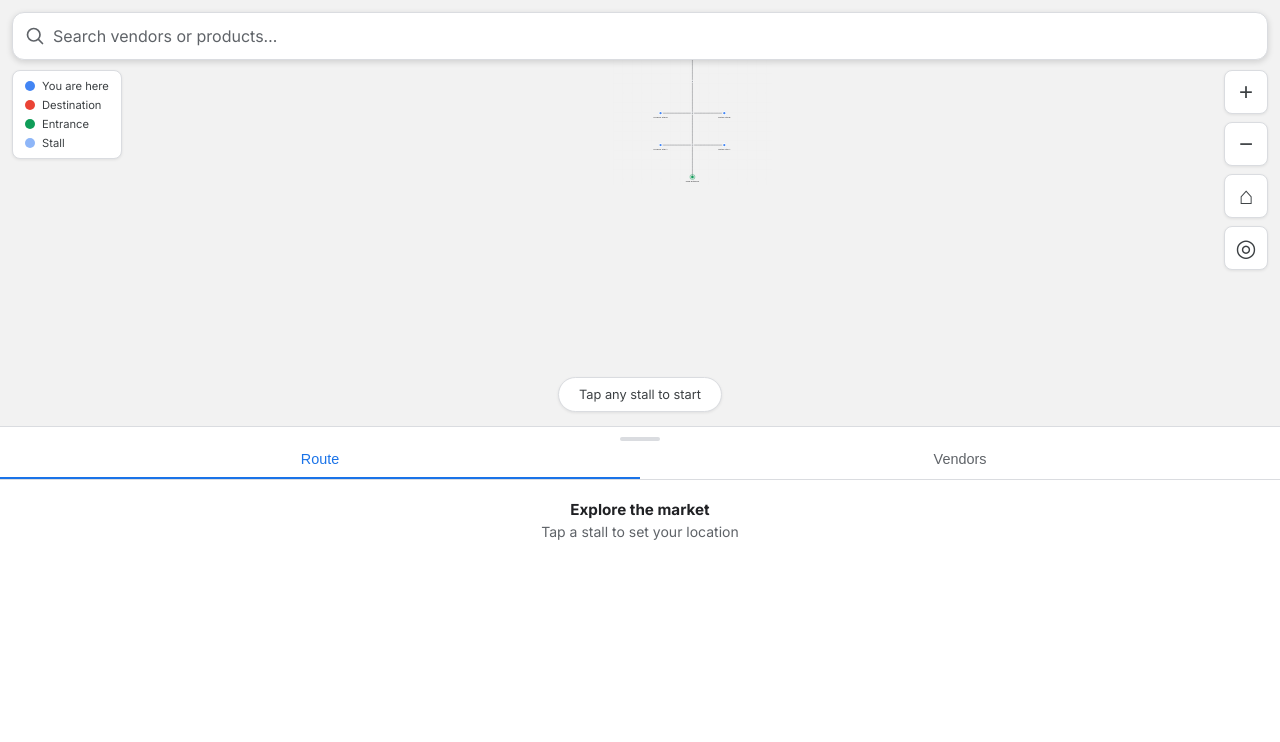
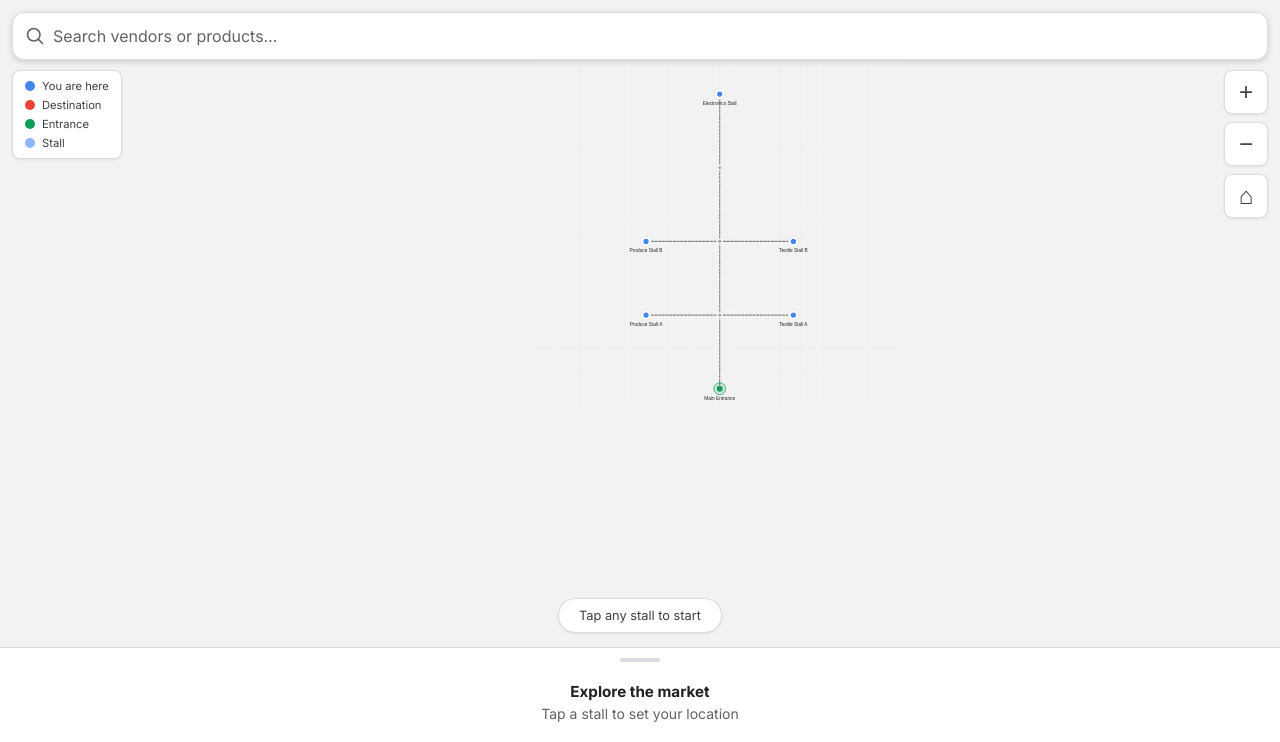
Before and after one commit to Nizor/marketnav, a Django app: page /market/test-market/map/ in a window 1280 px wide. Shown: the part 58-800 px from the top of the page. Run offline with Django 4.2, Linux system fonts and the light colour scheme; data comes from the database, SQL or seed files in the repository; some libraries are stand-ins or nearby versions.

Commit message:
updated map view

```diff
--- a/templates/base.html
+++ b/templates/base.html
@@ -1,4 +1,5 @@
 <!DOCTYPE html>
+{% load static %}
 <html lang="en">
 <head>
   <meta charset="UTF-8" />
@@ -9,6 +10,13 @@
   <link rel="preconnect" href="https://fonts.googleapis.com" />
   <link rel="preconnect" href="https://fonts.gstatic.com" crossorigin />
   <link href="https://fonts.googleapis.com/css2?family=Inter:wght@400;500;600;700&display=swap" rel="stylesheet" />
+  <link rel="manifest" href="{% static 'manifest.json' %}">
+  <script>
+    if ('serviceWorker' in navigator) {
+      navigator.serviceWorker.register("{% static 'sw.js' %}")
+        .then(() => console.log('SW registered'));
+    }
+  </script>
   <script src="https://unpkg.com/htmx.org@1.9.10" defer></script>
 
   <style>
--- a/templates/navigation/map.html
+++ b/templates/navigation/map.html
@@ -226,11 +226,37 @@
 
   /* ========== BOTTOM PANEL (route & list) ========== */
   #bottom-panel {
-    flex: 3;
+    flex: 0 0 auto;                     /* collapsed by default */
     position: relative; z-index: 10;
     background: white; border-top: 1px solid #dadce0;
-    overflow-y: auto; -webkit-overflow-scrolling: touch;
+    overflow: hidden;
+    transition: flex 0.3s ease;         /* smooth expand/collapse */
+    max-height: 55vh;                  /* safety limit when expanded */
   }
+
+  #bottom-panel.expanded {
+    flex: 3;                            /* 30% when open */
+    overflow-y: auto;
+    -webkit-overflow-scrolling: touch;
+  }
+
+  /* Hide the inner content when collapsed (except the handle) */
+  #panel-content {
+    display: none;
+  }
+  #bottom-panel.expanded #panel-content {
+    display: block;
+  }
+
+  /* Make the handle look tappable */
+  .handle {
+    width: 40px; height: 4px; background: #dadce0;
+    border-radius: 2px; margin: 10px auto;
+    cursor: pointer;
+    transition: background 0.2s;
+  }
+  .handle:hover { background: #9aa0a6; }
+
   .handle { width: 40px; height: 4px; background: #dadce0; border-radius: 2px; margin: 10px auto 0; }
   .p-empty { padding: 20px; text-align: center; color: #5f6368; font-size: .875rem; }
   .p-empty strong { display: block; font-family: var(--ff-display); font-size: .95rem; color: #202124; margin-bottom: 4px; }
@@ -361,7 +387,6 @@
     <button class="zoom-btn" onclick="zoomIn()">+</button>
     <button class="zoom-btn" onclick="zoomOut()">−</button>
     <button class="zoom-btn" onclick="fitMap(true)">⌂</button>
-    <button class="zoom-btn" onclick="geoLocate()" title="My Location">◎</button>
   </div>
 
   <div class="legend">
@@ -392,10 +417,12 @@
 </div>
 
 <div id="bottom-panel">
-  <div class="handle"></div>
-  <div class="tab-bar">
-    <button class="tab-btn active" id="tab-route" onclick="switchTab('route')">Route</button>
-    <button class="tab-btn" id="tab-list" onclick="switchTab('list')">Vendors</button>
+  <div class="handle" onclick="togglePanel()"></div>
+  <div id="panel-content">
+    <div class="tab-bar">
+      <button class="tab-btn active" id="tab-route" onclick="switchTab('route')">Route</button>
+      <button class="tab-btn" id="tab-list" onclick="switchTab('list')">Vendors</button>
+    </div>
   </div>
   <div id="panel-body">
     <div class="p-empty">
@@ -563,36 +590,6 @@
   if (!e.target.classList.contains('node-hit')) closeTooltip();
 });
 
-// ── Current Location (GPS fallback) ─────────────────────────────
-function geoLocate() {
-  if (!navigator.geolocation) {
-    showToast('Geolocation not supported. Using your last tapped node.');
-    if (fromId) centerOnStart();
-    return;
-  }
-  navigator.geolocation.getCurrentPosition((pos) => {
-    showToast('GPS location used (not yet mapped to indoor map).');
-    if (fromId) centerOnStart();
-  }, () => {
-    showToast('GPS not available. Using your last tapped node.');
-    if (fromId) centerOnStart();
-  });
-}
-
-function centerOnStart() {
-  cancelAllMovement();
-  if (fromId && COORDS[fromId]) {
-    const { x, y } = COORDS[fromId];
-    const r = box.getBoundingClientRect();
-    if (!r.width) return;
-    px = r.width/2 - x * sc;
-    py = r.height/2 - y * sc;
-    applyTransform();
-    showToast('📍 Recentered on your location');
-  } else {
-    showToast('Set your location first');
-  }
-}
 
 // ── Markers ─────────────────────────────────────────────────────
 function setMarker(id, x, y) {
@@ -682,6 +679,7 @@
     if (!data.found) { showToast(data.error||'No route found.'); resetPanel(); return; }
     drawRoute(data);
     showSteps(data);
+    expandPanel();
     speakSteps(data.steps);
   } catch(e) {
     showToast('Network error — try again.'); resetPanel();
@@ -759,6 +757,7 @@
   document.getElementById('nav-banner').classList.remove('on');
 }
 function clearRoute() {
+  collapsePanel();
   clearRouteVisuals();
   toId = null;
   resetPanel();
@@ -766,6 +765,7 @@
   document.getElementById('hint-pill').classList.remove('gone');
 }
 function resetPanel() {
+  collapsePanel();
   document.getElementById('panel-body').innerHTML = `
     <div class="p-empty">
       <strong>Tap any stall to navigate</strong>
@@ -946,5 +946,18 @@
     setTimeout(centerWhenReady, 300);
   }
 });
+
+// ── Collapsible panel ────────────────────────────────────────
+const bottomPanel = document.getElementById('bottom-panel');
+
+function expandPanel() {
+  bottomPanel.classList.add('expanded');
+}
+function collapsePanel() {
+  bottomPanel.classList.remove('expanded');
+}
+function togglePanel() {
+  bottomPanel.classList.toggle('expanded');
+}
 </script>
 {% endblock %}
```
